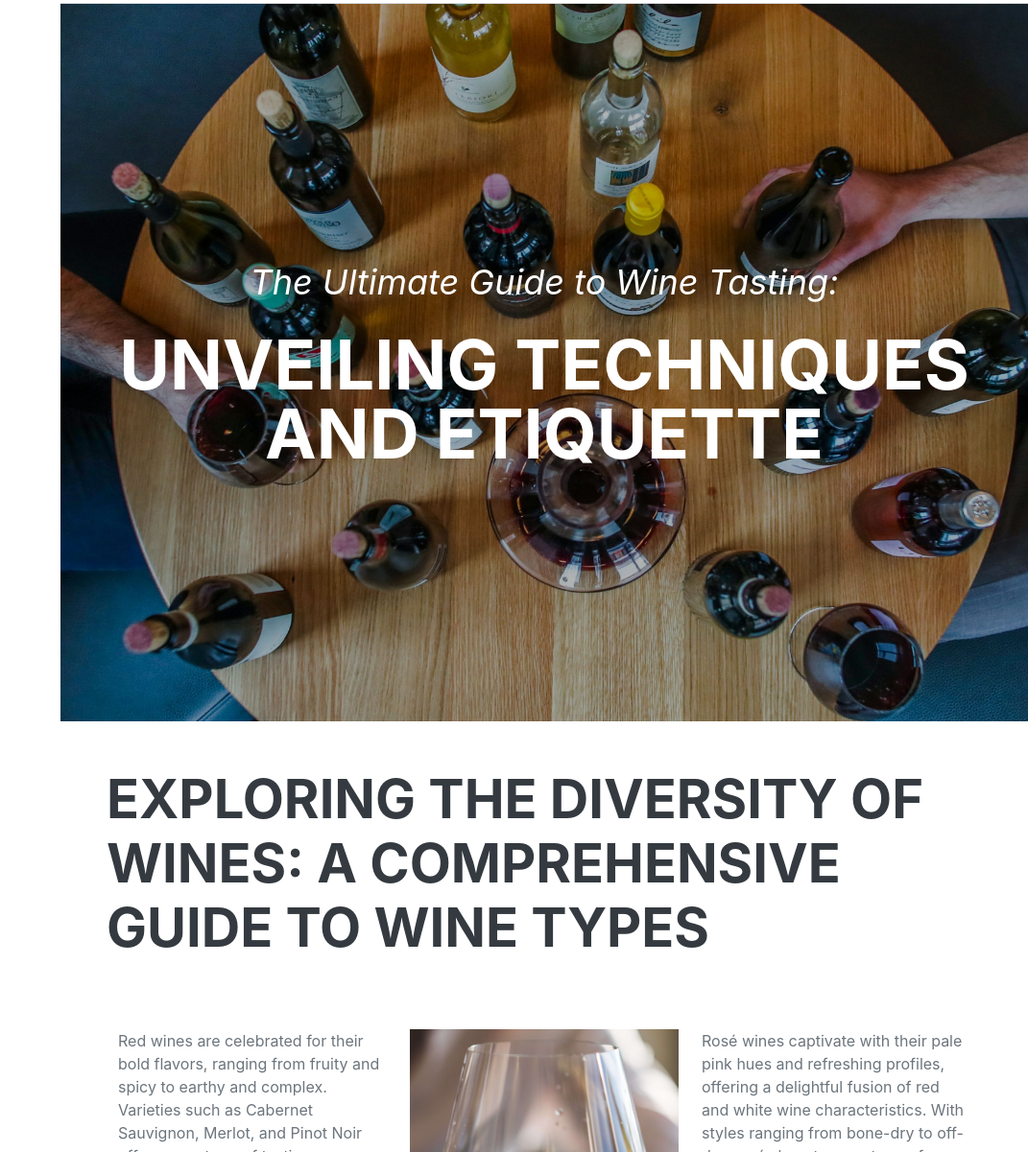
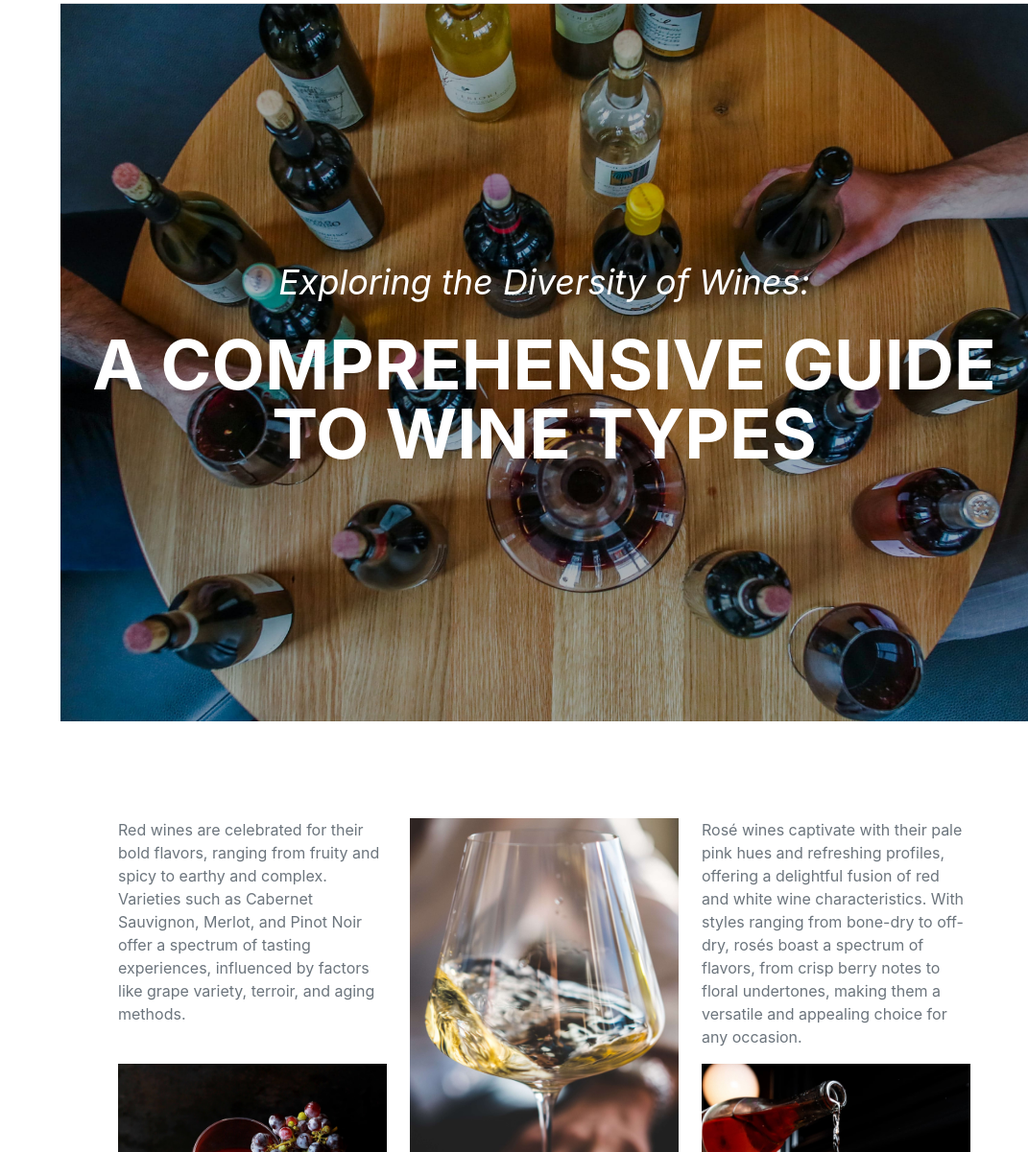
Before and after one commit to SiennaAgg/fruit-web, a plain HTML site: page index.html in a window 1280 px wide. Shown: the part 3715-4916 px from the top of the page at 96% size, without its empty margins (209-1280 px from the left). Drawn offline with nearby package versions, Linux system fonts and the light colour scheme; a web font is replaced by a local one.

Commit message:
updating title

```diff
--- a/index.html
+++ b/index.html
@@ -97,13 +97,12 @@
             <section id="types">
                 <header class="banner-image-two">
                     <div class="container">
-                        <div class="banner-image-two-subheading">The Ultimate Guide to Wine Tasting:</div>
-                        <div class="banner-image-two-heading text-uppercase">Unveiling Techniques and Etiquette</div>
+                        <div class="banner-image-two-subheading">Exploring the Diversity of Wines:</div>
+                        <div class="banner-image-two-heading text-uppercase">A Comprehensive Guide to Wine Types</div>
                     </div>
                 </header>
                 <section class="resume-section">
                     <div class="resume-section-content">
-                        <h2 class="mb-5">Exploring the Diversity of Wines: A Comprehensive Guide to Wine Types</h2>
                         <div class="container pt-4 pb-4">
                             <div class="row">
                                 <div class="col-md-4">
```
